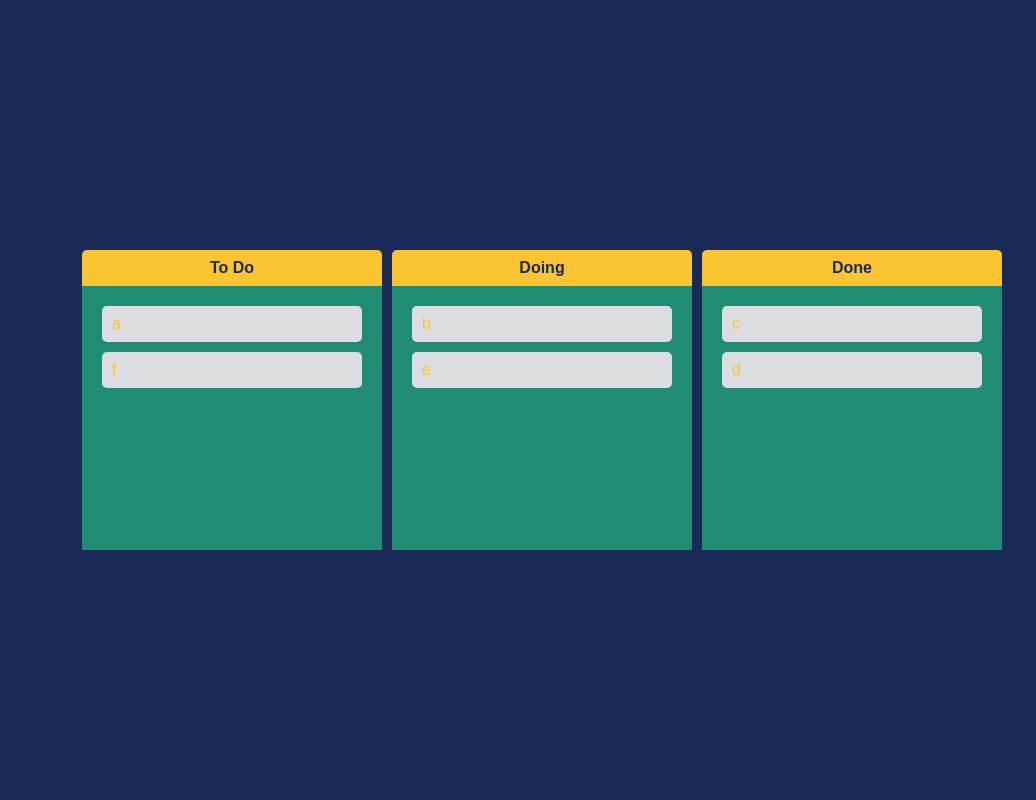
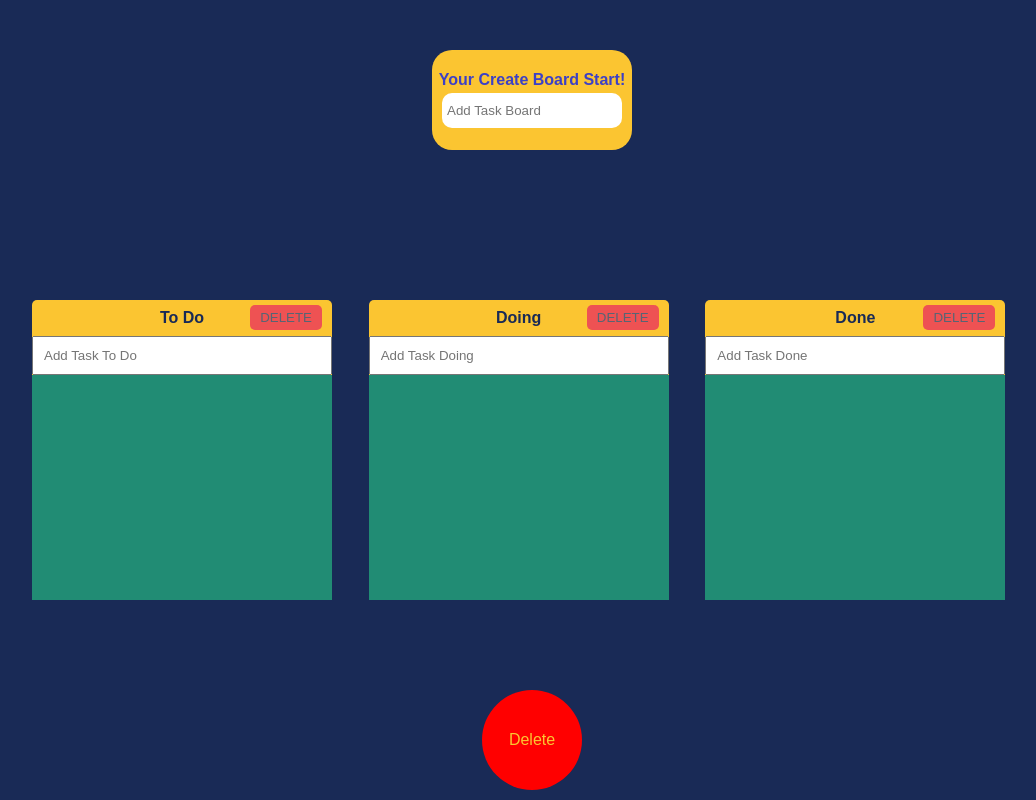
Before and after one commit to leekyungho112/ts-trello, a React (Create React App) app: page / in a window 1280 px wide. Shown: the whole page, without its empty margins (108-1144 px from the left). Built offline with nearby package versions, Linux system fonts and the light colour scheme.

Commit message:
Refectoring

```diff
--- a/src/App.tsx
+++ b/src/App.tsx
@@ -1,47 +1,92 @@
 import React from 'react';
-import { DragDropContext, DropResult } from 'react-beautiful-dnd';
+import { DragDropContext, Droppable, DropResult } from 'react-beautiful-dnd';
 import { useRecoilState } from 'recoil';
 import styled from 'styled-components';
 import { toDoState } from './atoms';
+import AddBoard from './components/AddBoard';
 import Board from './components/Board';
+
+const Container = styled.div`
+  display: flex;
+  flex-direction: column;
+  align-items: center;
+  height: 100vh;
+`;
+const Header = styled.div`
+  width: 100%;
+  margin: 50px 0px;
+  display: flex;
+  justify-content: center;
+`;
+const AddBoardContainer = styled.div`
+  width: 200px;
+  height: 100px;
+  background-color: ${(props) => props.theme.boardColor};
+  border-radius: 20px;
+`;
 
 const Wrapper = styled.div`
   display: flex;
-  max-width: 900px;
+  max-width: 1000px;
   width: 100%;
-  margin: 0 auto;
   justify-content: center;
   align-items: center;
-  height: 100vh;
 `;
 const Boards = styled.div`
   display: grid;
   width: 100%;
-  grid-template-columns: repeat(3, 1fr);
+  grid-template-columns: repeat(auto-fill, minmax(300px, 1fr));
   gap: 10px;
+  margin: 100px 0px;
 `;
 
+const DeleteArea = styled.div<IAreaProps>`
+  width: 100px;
+  height: 100px;
+  border-radius: 50%;
+  background-color: ${(props) => (props.isDraggingOver ? '#84817a' : 'red')};
+  position: fixed;
+  display: flex;
+  justify-content: center;
+  align-items: center;
+  bottom: 10px;
+`;
+
+interface IAreaProps {
+  isDraggingOver: boolean;
+}
 function App() {
   const [toDos, setToDos] = useRecoilState(toDoState);
+
   const onDragEnd = (info: DropResult) => {
-    const { destination, draggableId, source } = info;
+    const { destination, source } = info;
+
     if (!destination) return;
+    if (destination?.droppableId === 'Delete') {
+      // 휴지통으로 리스트를 움직일 경우
+      setToDos((allBoard) => {
+        const sourceBoard = [...allBoard[source.droppableId]];
+        sourceBoard.splice(source.index, 1);
+        return { ...allBoard, [source.droppableId]: sourceBoard };
+      });
+    } else {
       if (destination?.droppableId === source?.droppableId) {
         // 같은 board안에서 리스트를 움직일 경우
         setToDos((allBoards) => {
           const boardCopy = [...allBoards[source.droppableId]];
+          const taskObj = boardCopy[source.index];
           boardCopy.splice(source.index, 1);
-        boardCopy.splice(destination?.index, 0, draggableId);
+          boardCopy.splice(destination?.index, 0, taskObj);
           return { ...allBoards, [source.droppableId]: boardCopy };
         });
-    }
-    if (destination?.droppableId !== source?.droppableId) {
+      } else if (destination?.droppableId !== source?.droppableId) {
         // 다른 board로 리스트를 움직일 경우
         setToDos((allBoard) => {
           const sourceBoard = [...allBoard[source.droppableId]];
+          const taskObj = sourceBoard[source.index];
           const destinationBoard = [...allBoard[destination.droppableId]];
           sourceBoard.splice(source.index, 1);
-        destinationBoard.splice(destination?.index, 0, draggableId);
+          destinationBoard.splice(destination?.index, 0, taskObj);
           return {
             ...allBoard,
             [source.droppableId]: sourceBoard,
@@ -49,8 +94,16 @@ function App() {
           };
         });
       }
+    }
   };
+
   return (
+    <Container>
+      <Header>
+        <AddBoardContainer>
+          <AddBoard />
+        </AddBoardContainer>
+      </Header>
       <DragDropContext onDragEnd={onDragEnd}>
         <Wrapper>
           <Boards>
@@ -59,7 +112,22 @@ function App() {
             ))}
           </Boards>
         </Wrapper>
+        <Droppable droppableId="Delete">
+          {(magic, snapshot) => (
+            <>
+              <DeleteArea
+                isDraggingOver={snapshot.isDraggingOver}
+                ref={magic.innerRef}
+                {...magic.droppableProps}
+              >
+                Delete
+              </DeleteArea>
+              {magic.placeholder}
+            </>
+          )}
+        </Droppable>
       </DragDropContext>
+    </Container>
   );
 }
 
--- a/src/atoms.ts
+++ b/src/atoms.ts
@@ -1,14 +1,22 @@
-import { atom, selector } from 'recoil';
+import { atom } from 'recoil';
+import { loadedTodos } from './store/localStorage';
 
-interface IToDoState {
-  [key: string]: string[];
+export interface ITodo {
+  id: number;
+  text: string;
+}
+
+export interface IToDoState {
+  [key: string]: ITodo[];
 }
 
 export const toDoState = atom<IToDoState>({
   key: 'toDo',
-  default: {
-    'To Do': ['a', 'f'],
-    Doing: ['b', 'e'],
-    Done: ['c', 'd'],
-  },
+  default: loadedTodos()
+    ? loadedTodos()
+    : {
+        'To Do': [],
+        Doing: [],
+        Done: [],
+      },
 });
--- /dev/null
+++ b/src/components/AddBoard.tsx
@@ -0,0 +1,64 @@
+import React, { useEffect } from 'react';
+import { useForm } from 'react-hook-form';
+import { useRecoilState } from 'recoil';
+import styled from 'styled-components';
+import { toDoState } from '../atoms';
+import { saveTodos } from '../store/localStorage';
+
+const AddForm = styled.form`
+  display: flex;
+  flex-direction: column;
+  justify-content: center;
+  align-items: center;
+  height: 100%;
+  width: 100%;
+  input {
+    width: 90%;
+    border: none;
+    padding: 10px 5px;
+    border-radius: 10px;
+  }
+`;
+const Title = styled.h1`
+  color: #3c40c6;
+  font-weight: bold;
+  margin-bottom: 5px;
+`;
+
+interface IAddBoard {
+  category: string;
+}
+
+const AddBoard = () => {
+  const [toDos, setToDos] = useRecoilState(toDoState);
+  const { register, setValue, handleSubmit } = useForm<IAddBoard>();
+  const onVaild = ({ category }: IAddBoard) => {
+    if (category === '') {
+      return;
+    }
+    setToDos((allBoard) => {
+      return {
+        [category]: [],
+        ...allBoard,
+      };
+    });
+    setValue('category', '');
+  };
+
+  useEffect(() => {
+    saveTodos(toDos);
+  }, [toDos]);
+
+  return (
+    <AddForm onSubmit={handleSubmit(onVaild)}>
+      <Title>Your Create Board Start!</Title>
+      <input
+        {...register('category', { required: true })}
+        type="text"
+        placeholder="Add Task Board"
+      />
+    </AddForm>
+  );
+};
+
+export default AddBoard;
--- a/src/components/Board.tsx
+++ b/src/components/Board.tsx
@@ -1,7 +1,11 @@
-import React from 'react';
+import React, { useEffect } from 'react';
+import { useForm } from 'react-hook-form';
 import { Droppable } from 'react-beautiful-dnd';
 import styled from 'styled-components';
 import DragabbleCard from './DragabbleCard';
+import { ITodo, toDoState } from '../atoms';
+import { useRecoilState } from 'recoil';
+import { saveTodos } from '../store/localStorage';
 
 const Wrapper = styled.div`
   padding-top: 10px;
@@ -11,12 +15,29 @@ const Wrapper = styled.div`
   width: 300px;
   display: flex;
   flex-direction: column;
+  position: relative;
 `;
 const Title = styled.h2`
   color: ${(props) => props.theme.bgColor};
   text-align: center;
   margin-bottom: 10px;
   font-weight: bold;
+`;
+
+const DeleteBoardButton = styled.button`
+  border: none;
+  padding: 5px 10px;
+  position: absolute;
+  top: 5px;
+  right: 10px;
+  border-radius: 5px;
+  background-color: #ee5253;
+  color: #576574;
+  transition: all 0.3s ease-in-out;
+  &:hover {
+    background-color: black;
+    color: white;
+  }
 `;
 
 interface IAreaProps {
@@ -31,20 +52,64 @@ const Area = styled.div<IAreaProps>`
       : props.isDraggingFromThisWith
       ? '#cc8e35'
       : '#218c74'};
-  /* opacity: ${(props) => (props.isDraggingOver ? 0.8 : 1)}; */
   transition: all 0.2s ease-in-out;
   flex-grow: 1;
   padding: 20px;
 `;
 interface IBoardProps {
-  toDos: string[];
+  toDos: ITodo[];
   boardId: string;
 }
+interface IForm {
+  toDo: string;
+}
+const Form = styled.form`
+  width: 100%;
+  input {
+    width: 100%;
+    padding: 10px 10px;
+  }
+`;
 
 const Board = ({ toDos, boardId }: IBoardProps) => {
+  const [toDoStates, setToDos] = useRecoilState(toDoState);
+  const { register, setValue, handleSubmit } = useForm<IForm>();
+  const onVaild = ({ toDo }: IForm) => {
+    const newToDo = {
+      id: Date.now(),
+      text: toDo,
+    };
+    setToDos((allBoards) => {
+      return {
+        ...allBoards,
+        [boardId]: [newToDo, ...allBoards[boardId]],
+      };
+    });
+    setValue('toDo', '');
+  };
+  const handleDeleteBoard = () => {
+    setToDos((allBoards) => {
+      const boards = { ...allBoards };
+      delete boards[boardId];
+      return { ...boards };
+    });
+  };
+
+  useEffect(() => {
+    saveTodos(toDoStates);
+  }, [toDoStates]);
   return (
     <Wrapper>
       <Title>{boardId}</Title>
+      <DeleteBoardButton onClick={handleDeleteBoard}>DELETE</DeleteBoardButton>
+      <Form onSubmit={handleSubmit(onVaild)}>
+        <input
+          {...register('toDo', { required: true })}
+          type="text"
+          placeholder={`Add Task ${boardId}`}
+        />
+      </Form>
+
       <Droppable droppableId={boardId}>
         {(magic, snapshot) => (
           <Area
@@ -54,7 +119,12 @@ const Board = ({ toDos, boardId }: IBoardProps) => {
             {...magic.droppableProps}
           >
             {toDos?.map((toDo, index) => (
-              <DragabbleCard key={toDo} index={index} toDo={toDo} />
+              <DragabbleCard
+                key={toDo.id}
+                index={index}
+                toDoId={toDo.id}
+                toDoText={toDo.text}
+              />
             ))}
             {magic.placeholder}
           </Area>
--- a/src/components/DragabbleCard.tsx
+++ b/src/components/DragabbleCard.tsx
@@ -8,18 +8,23 @@ const Card = styled.div<{ isDragging: boolean }>`
   border-radius: 5px;
   padding: 10px 10px;
   margin-bottom: 10px;
+
   box-shadow: ${(props) =>
     props.isDragging ? '0 2px 10px rgba(255,255,255,0.4)' : 'none'};
+  span {
+    word-wrap: break-word;
+  }
 `;
 
 interface IDragabbleCardProps {
-  toDo: string;
+  toDoId: number;
+  toDoText: string;
   index: number;
 }
 
-const DragabbleCard = ({ toDo, index }: IDragabbleCardProps) => {
+const DragabbleCard = ({ toDoId, toDoText, index }: IDragabbleCardProps) => {
   return (
-    <Draggable key={toDo} draggableId={toDo} index={index}>
+    <Draggable draggableId={toDoId + ''} index={index}>
       {(magic, snapshot) => (
         <Card
           isDragging={snapshot.isDragging}
@@ -27,7 +32,7 @@ const DragabbleCard = ({ toDo, index }: IDragabbleCardProps) => {
           {...magic.draggableProps}
           {...magic.dragHandleProps}
         >
-          {toDo}
+          <span>{toDoText}</span>
         </Card>
       )}
     </Draggable>
--- /dev/null
+++ b/src/store/localStorage.ts
@@ -0,0 +1,12 @@
+import { IToDoState } from '../atoms';
+
+export const loadedTodos = () => {
+  const localState = localStorage.getItem('state');
+  if (localState !== null) {
+    return JSON.parse(localState);
+  }
+};
+
+export const saveTodos = (todo: IToDoState) => {
+  localStorage.setItem('state', JSON.stringify(todo));
+};
--- a/src/theme.ts
+++ b/src/theme.ts
@@ -2,6 +2,6 @@ import { DefaultTheme } from 'styled-components';
 
 export const darkTheme: DefaultTheme = {
   bgColor: '#192a56',
-  cardColor: '#dcdde1',
+  cardColor: '#f5f6fa',
   boardColor: '#fbc531',
 };
```
Also changed, not shown: 1 other file (tests, documents, lock files or other folders). Lines whose indentation alone changed are shown as unchanged.
